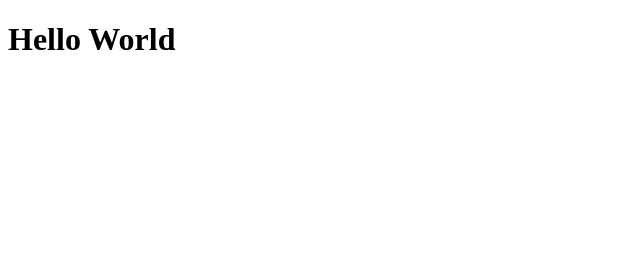
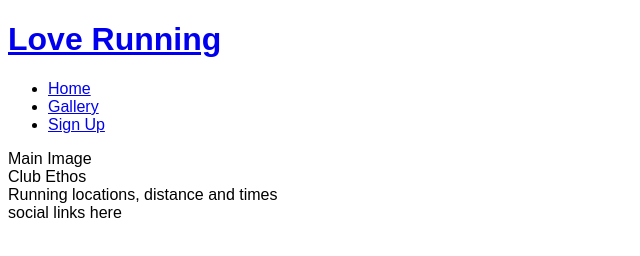
Before and after one commit to michaelekoh1/love-running, a plain HTML site: page index.html in a window 1280 px wide. Shown: the whole page, without its empty margins (0-640 px from the left). Drawn offline with Linux system fonts and the light colour scheme; files that its build step writes are made by us from their sources.

Commit message:
Add basic header structure

```diff
--- a/assets/css/style.css
+++ b/assets/css/style.css
@@ -0,0 +1,3 @@
+body {
+    font-family: Arial;
+}
--- a/index.html
+++ b/index.html
@@ -6,10 +6,40 @@
     <meta name="viewport" content="width=device-width, initial-scale=1.0">
     <meta name="keywords" content="love running, running club, ireland, dublin">
 
-    <link rel="stylesheet" href="assests/css/style.css">
+    <link rel="stylesheet" href="assets/css/style.css">
     <title>Love Running</title>
 </head>
 <body>
-    <h1>Hello World</h1>
+    <header>
+       <a href="index.html">
+           <h1>Love Running</h1>
+       </a>
+       <nav>
+           <ul>
+               <li>
+                   <a href="index.html">Home</a>
+               </li>
+               <li>
+                <a href="#">Gallery</a>
+            </li>
+            <li>
+                <a href="#">Sign Up</a>
+            </li>
+           </ul>
+       </nav>
+    </header>
+    <section>
+        Main Image
+    </section>
+    <section>
+        Club Ethos
+    </section>
+    <section>
+        Running locations, distance and times
+    </section>
+    <footer>
+        social links here
+    </footer>
+
 </body>
 </html>
```
